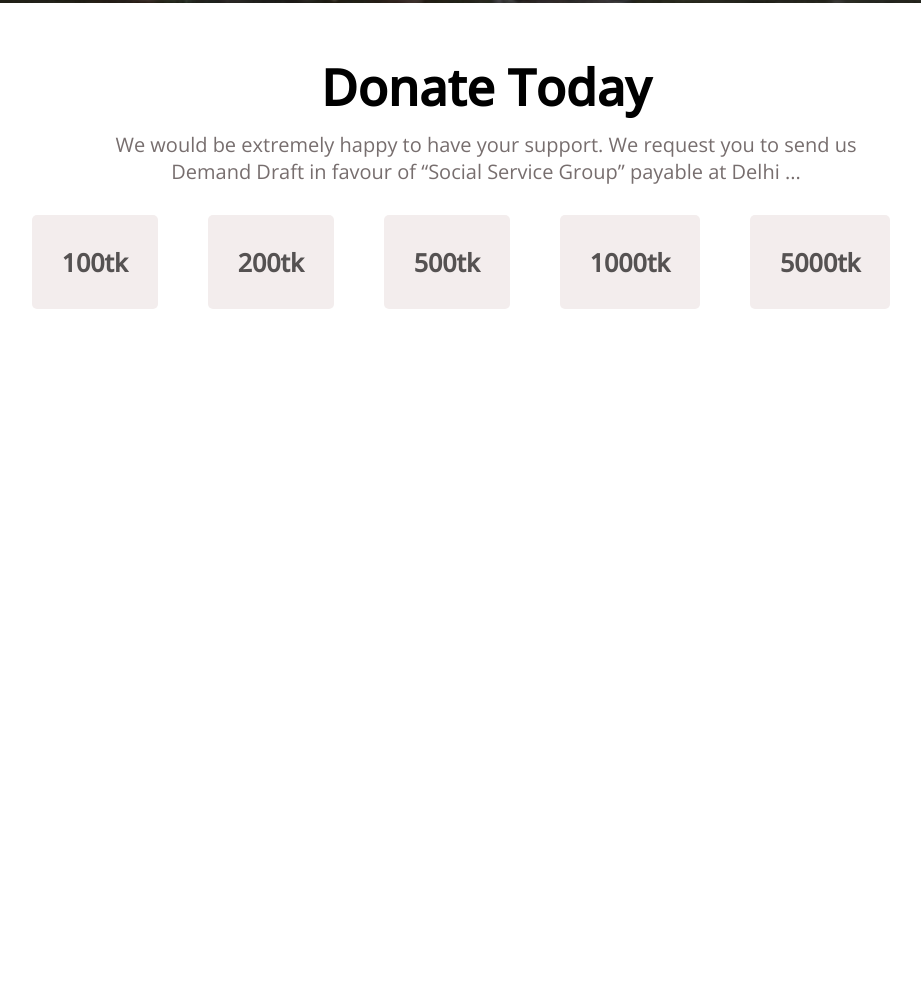
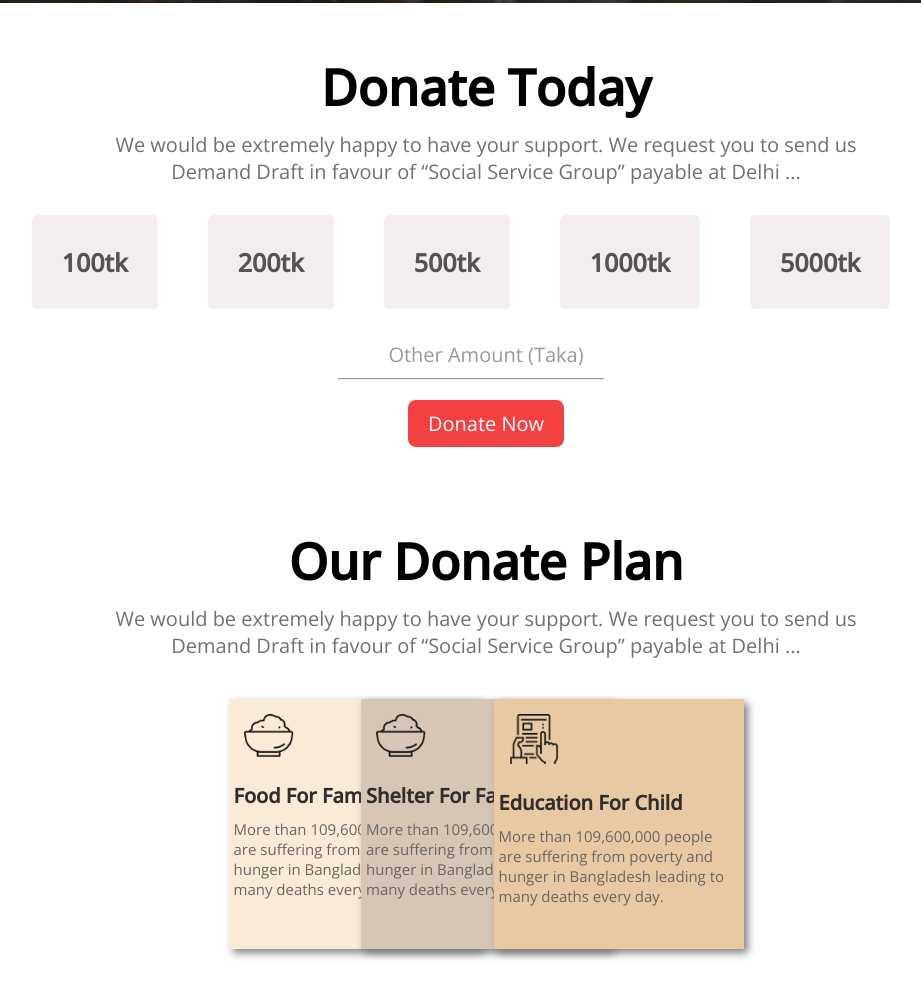
Before and after one commit to Juyeldev/humanity, a plain HTML site: page index.html in a window 1280 px wide. Shown: the part 937-1920 px from the top of the page, without its empty margins (154-1075 px from the left). Before the commit the page ends 1246 px from the top, so only its background shows below. Drawn offline with nearby package versions, Linux system fonts and the light colour scheme.

Commit message:
Insha Allah pore korboii

```diff
--- a/index.html
+++ b/index.html
@@ -57,10 +57,73 @@
                 <p class="amount"><b>1000tk</b></p>
             </div>
             <div class="amount-detail">
-                <p class="amount"><b>5000tk</b></p>
+                <p class="amount "><b>5000tk</b></p>
             </div>
         </div>
+       <div class="row-details">
+        <div class="row-section">
+            <p class="other-amount">Other Amount (Taka)</p>
+            <hr class="row">
+            <button class="praimary-btn">Donate Now</button>
+        </div>
+       </div>
+       <div class="donat-section">
+        <div class="donat-detail">
+            <h2 class="donate-title">Our Donate Plan</h2>
+            <p class="donate-des"> We would be extremely happy to have your support. We request you to send us <br> Demand Draft in favour of “Social Service Group” payable at Delhi ...
+            </p>
+        </div>
+    </div>
+    <div class="donate-container">
+        <div class="donate-plan plan1">
+            <img class="plan-img" src="./icons/food.png" alt="">
+           <div class="plan-text"> <h3 class="donate-tittle">Food For Family</h3>
+            <p class="donate-det">More than 109,600,000 people are suffering from poverty and hunger in Bangladesh leading to many deaths every day.</p>
+        </div>
+        </div>
+        <div class="donate-plan plan2">
+            <img class="plan-img" src="./icons/food.png" alt="">
+           <div class="plan-text"> <h3 class="donate-tittle">Shelter For Family</h3>
+            <p class="donate-det">More than 109,600,000 people are suffering from poverty and hunger in Bangladesh leading to many deaths every day.</p></div>
+        </div>
+        <div class="donate-plan plan3">
+            <img class="plan-img" src="./icons/Frame-1.png" alt="">
+            <div class="plan-text"><h3 class="donate-tittle">Education For Child</h3>
+                <p class="donate-det">More than 109,600,000 people are suffering from poverty and hunger in Bangladesh leading to many deaths every day. </p>
+            </div>
+        </div>
+    </div>
 
+
+
+    <div class="last-section">
+        <div class="last-details">
+            <h2 class="last-tittle">Their lives depend on your donation </h2>
+            <p class="last-des">Lorem ipsum dolor sit amet consectetur adipisicing elit. Possimus explicabo assumenda accusantium harum <br> eaque mollitia labore et itaque officia placeat.
+            </p>
+            <button class="praimary-btn" >How to Contributes</button>
+
+        </div>
+          <div class="last-details">
+            <img class="last-img" src="./images/donation13.jpg" alt="">
+          </div>
+
+    </div>
+    <!-- <div class="last-section">
+
+        <div class="last-details" >
+            <img src="./images/donation14.webp" alt="">
+          </div>
+
+
+        <div class="last-details" >
+            <h2 class="last-tittle" > They need us to survive</h2>
+            <p class="last-des" >Lorem ipsum dolor sit amet consectetur adipisicing elit. Id ab ullam nemo blanditiis nesciunt placeat, <br> veniam quam necessitatibus delectus ut!</p>
+            <button class="praimary-btn">How to Contributes</button>
+
+        </div> -->
+
+    </div>
     </main>
     <footer>
 
--- a/style/styles.css
+++ b/style/styles.css
@@ -142,3 +142,81 @@ nav li{
     font-weight: 30px;
     color:rgb(85, 82, 82) ;
  }
+
+ /* row section */
+ .other-amount{
+    font-size: 20px;
+    font-weight: 20px;
+    padding: 10px;
+    color: #9b9898;
+    margin-top: 20px;
+
+ }
+ .row-section{
+    text-align: center;
+    margin: auto;
+    padding: 2px 2px 10px 2px;
+ }
+ .row{
+    margin-left: 490px;
+    margin-right: 520px;
+ }
+
+ /* Donate Plan */
+
+ .donate-plan{
+    width: 250px ;
+    height: 250px ;
+    box-shadow: 4px 4px 8px gray;
+    margin: 0 -200px;
+
+ }
+ .plan-img{
+    width: 50px;
+    padding: 15px;
+ }
+ .plan-text{
+    padding: 5px;
+
+ }
+
+ .donate-tittle{
+    font-size: 20px;
+    font-weight: bold;
+    color:#302d2d;
+ }
+ .donate-det{
+    font-size: 15px;
+   margin-top: 10px;
+   color:#696666;
+ }
+ .donate-container{
+    display:flex;
+    justify-content: space-evenly;
+    align-items:center;
+    margin-top: 20px;
+    padding: 0 300px;
+
+ }
+.plan1{
+    background-color: antiquewhite;
+}
+.plan2{
+    background-color: rgb(214, 198, 182);
+}
+.plan3{
+    background-color: rgb(233, 201, 163);
+}
+
+.last-section{
+
+    display: flex;
+    justify-content: center;
+    align-items: center;
+   margin: 70px;
+}
+.last-details{
+
+    text-align: center;
+    margin-right: 15px;
+}
```
